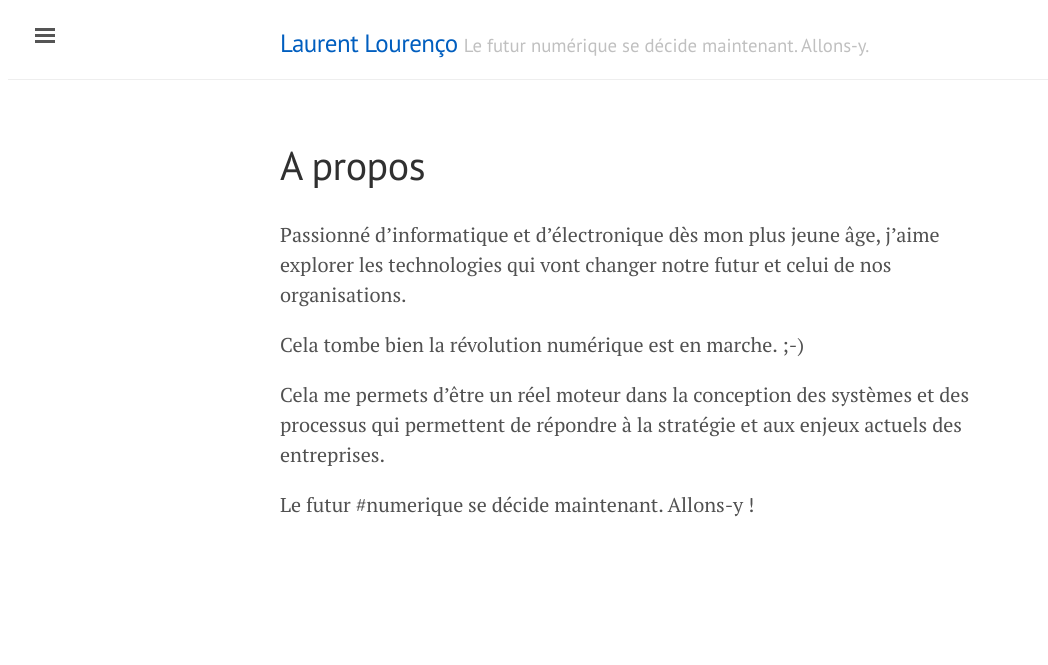
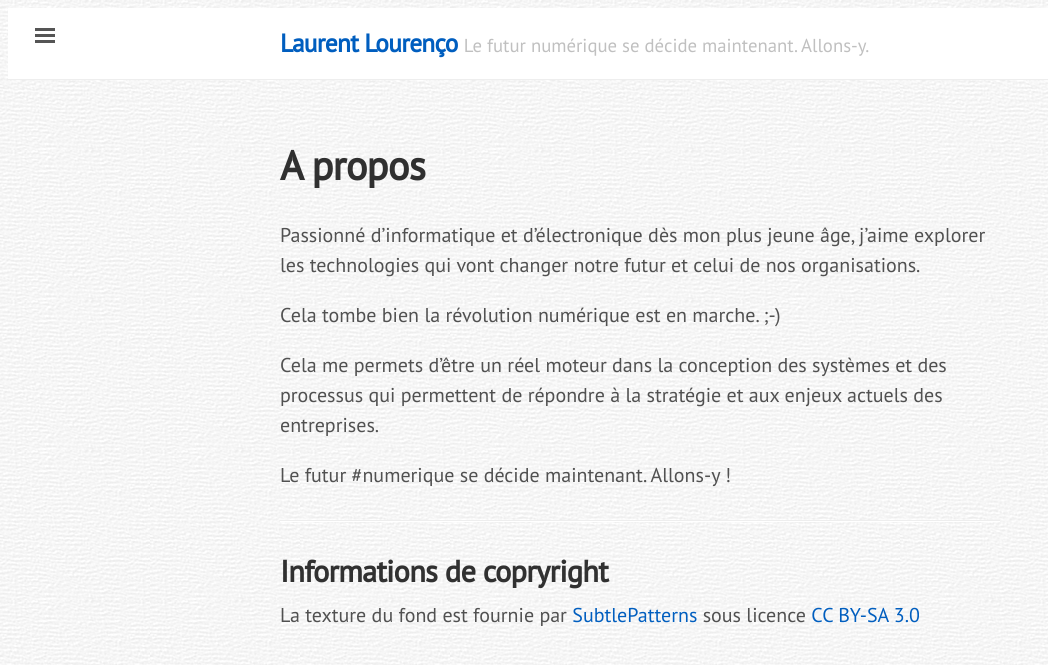
Before and after one commit to mikemaggire/studiojekyll-minimax, a Jekyll site: the page built from _pages/apropos.md, in a window 1280 px wide. Shown: the top 665 px of the page, without its empty margins (0-1048 px from the left). Built offline with Jekyll 4.4.1, drawn with Linux system fonts in a browser that asks for light colours.

Commit message:
updrage to minimax 0.8 & VScode 1.14

```diff
--- a/_layouts/default.html
+++ b/_layouts/default.html
@@ -25,7 +25,6 @@
     </div>
 
     <label for="sidebar-checkbox" class="sidebar-toggle"></label>
-    <script src="{{ site.basedir }}/assets/js/toggle.js" type="text/javascript"></script>
 
     <!-- analytics -->
     {%- include google-analytics.html -%}
--- a/_pages/apropos.md
+++ b/_pages/apropos.md
@@ -12,3 +12,9 @@ Cela tombe bien la révolution numérique est en marche. ;-)
 Cela me permets d'être un réel moteur dans la conception des systèmes et des processus qui permettent de répondre à la stratégie et aux enjeux actuels des entreprises.
 
 Le futur #numerique se décide maintenant. Allons-y !
+
+---
+
+## Informations de copryright
+
+La texture du fond est fournie par [SubtlePatterns](https://www.toptal.com/designers/subtlepatterns/) sous licence [CC BY-SA 3.0](https://creativecommons.org/licenses/by-sa/3.0/)
--- a/_sass/_minimax.scss
+++ b/_sass/_minimax.scss
@@ -13,7 +13,16 @@
  * emoji
  */
 
-/* social buttons */
+ /* texture de fond */
+ @if variable-exists(backgroundtexture) {
+  body {
+     background: url(#{$backgroundtexture}) repeat;
+  }
+}
+
+.masthead {
+  background-color: white;
+}
 
 /* images */
 img {
--- a/_sass/_poolenlanyon.scss
+++ b/_sass/_poolenlanyon.scss
@@ -42,8 +42,7 @@ body {
 }
 
 html {
-  /* font-family: "Helvetica Neue", Helvetica, Arial, sans-serif; */
-  font-family: "PT Serif", Georgia, "Times New Roman", serif;
+  font-family: "PT Sans", Helvetica, Arial, sans-serif;
   font-size: 16px;
   line-height: 1.5;
 }
@@ -78,8 +77,7 @@ a:focus {
 h1, h2, h3, h4, h5, h6 {
   margin-bottom: .5rem;
   line-height: 1.25;
-  font-family: "PT Sans", Helvetica, Arial, sans-serif;
-  font-weight: 400;
+  font-weight: 900;
   color: #313131;
   letter-spacing: -.025rem;
   text-rendering: optimizeLegibility;
--- a/_studiojekyll/_config.scss
+++ /dev/null
@@ -1,12 +0,0 @@
-// Choisissez la couleur de votre site
-
-$themecolor-red: #ac4142;
-$themecolor-orange: #d28445;
-$themecolor-yellow: #f4bf75;
-$themecolor-green: #90a959;
-$themecolor-cyan: #75b5aa;
-$themecolor-blue: #2C81D1;
-$themecolor-magenta: #aa759f;
-$themecolor-brown: #8f5536;
-
-$themecolor: lighten($color-navy, 25%);
--- a/assets/css/minimax.scss
+++ b/assets/css/minimax.scss
@@ -3,8 +3,19 @@
 ---
 
 @import "_newcolors.scss";
+
+// Choisissez la couleur de votre site
+$themecolor: lighten($color-navy, 25%);
+
 @import "_messages.scss";
-@import "../_studiojekyll/_config.scss";
 @import "_syntax-highlighting.scss";
+
+// choississez une texture pour le fond
+// https://www.toptal.com/designers/subtlepatterns/
+// ajoutez l'image dans le repertoire 'assets/img'
+// puis indiquez le nom de l'image ici.
+// Si vous ne voulez pas de texture de fond, mettez en commentaire la ligne suivante
+$backgroundtexture: '{{ site.baseurl }}/assets/img/white_wall.png';
+
 @import "_poolenlanyon.scss";
 @import "_minimax.scss";
--- a/assets/js/toggle.js
+++ /dev/null
@@ -1,16 +0,0 @@
-
-(function(document) {
-var toggle = document.querySelector('.sidebar-toggle');
-var sidebar = document.querySelector('#sidebar');
-var checkbox = document.querySelector('#sidebar-checkbox');
-
-document.addEventListener('click', function(e) {
-    var target = e.target;
-
-    if(!checkbox.checked ||
-        sidebar.contains(target) ||
-        (target === checkbox || target === toggle)) return;
-
-    checkbox.checked = false;
-}, false);
-})(document);
```
Also changed, not shown: _drafts/2017-07-01-marche-nantais-numerique.md (+1 -1 lines), assets/img/lltagcloud.png, assets/img/white_wall.png (added).
